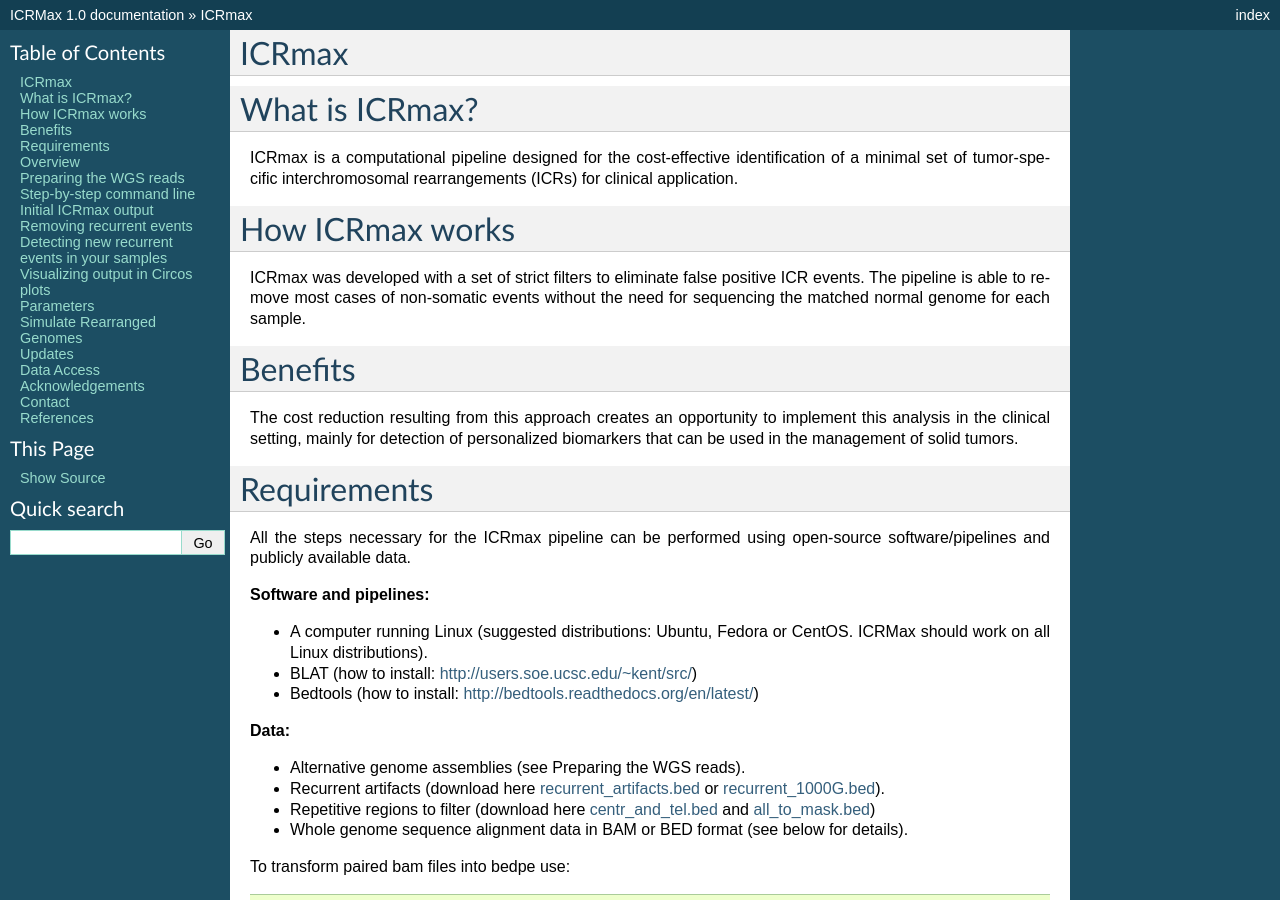
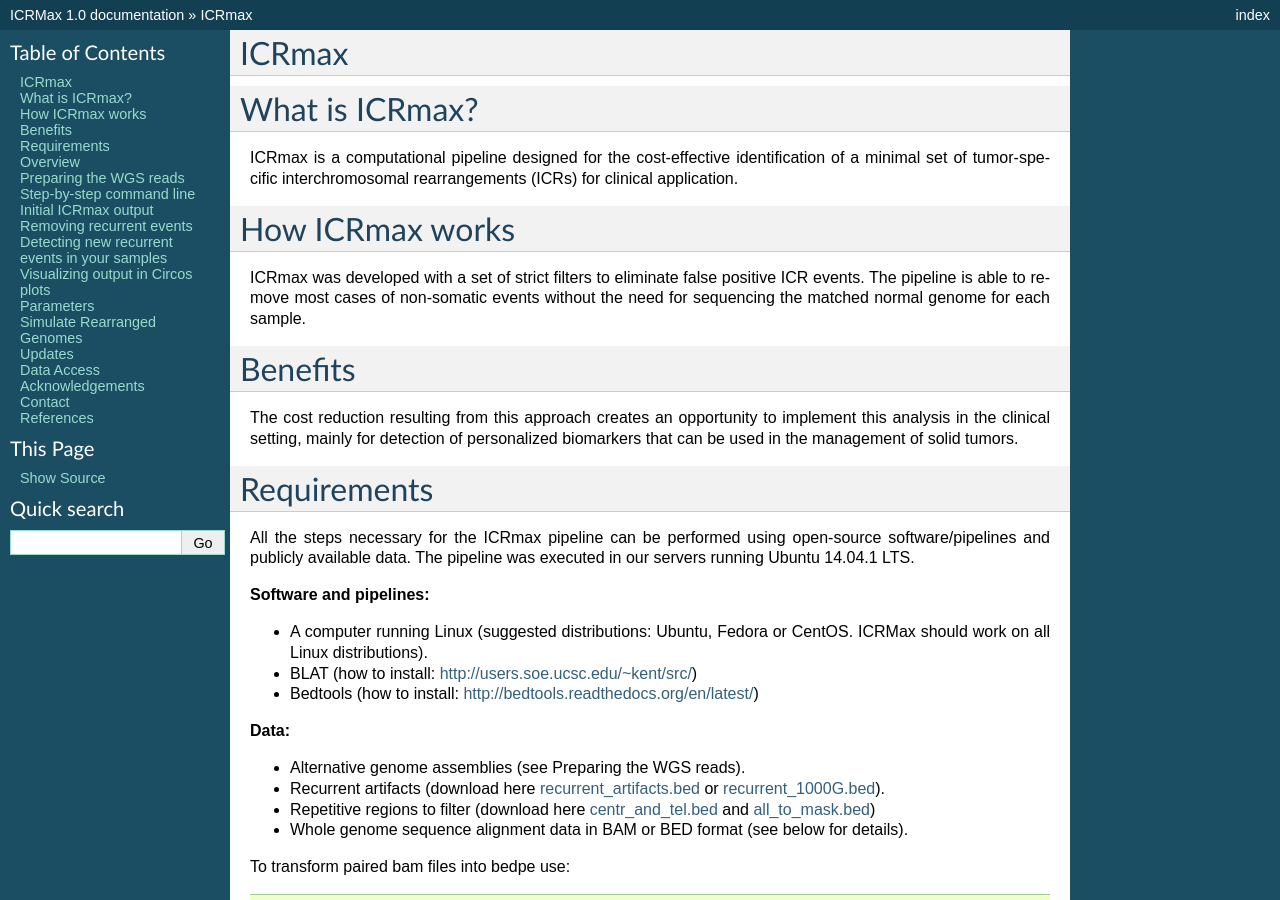
Before and after one commit to bioinfomochsl/ICRMax, a Sphinx documentation site: the page built from docs/index.rst, in a window 1280 px wide and 900 px high. Built offline with Sphinx 7.4.7, drawn with Linux system fonts in a browser that asks for light colours.

Commit message:
Insercao do texto The pipeline was executed in our servers running Ubuntu 14.04.1 LTS.

```diff
--- a/docs/index.rst
+++ b/docs/index.rst
@@ -34,7 +34,7 @@ The cost reduction resulting from this approach creates an opportunity to implem
 
 Requirements
 ==================================
-All the steps necessary for the ICRmax pipeline can be performed using open-source software/pipelines and publicly available data.
+All the steps necessary for the ICRmax pipeline can be performed using open-source software/pipelines and publicly available data. The pipeline was executed in our servers running Ubuntu 14.04.1 LTS.
 
 **Software and pipelines:**
 
```
